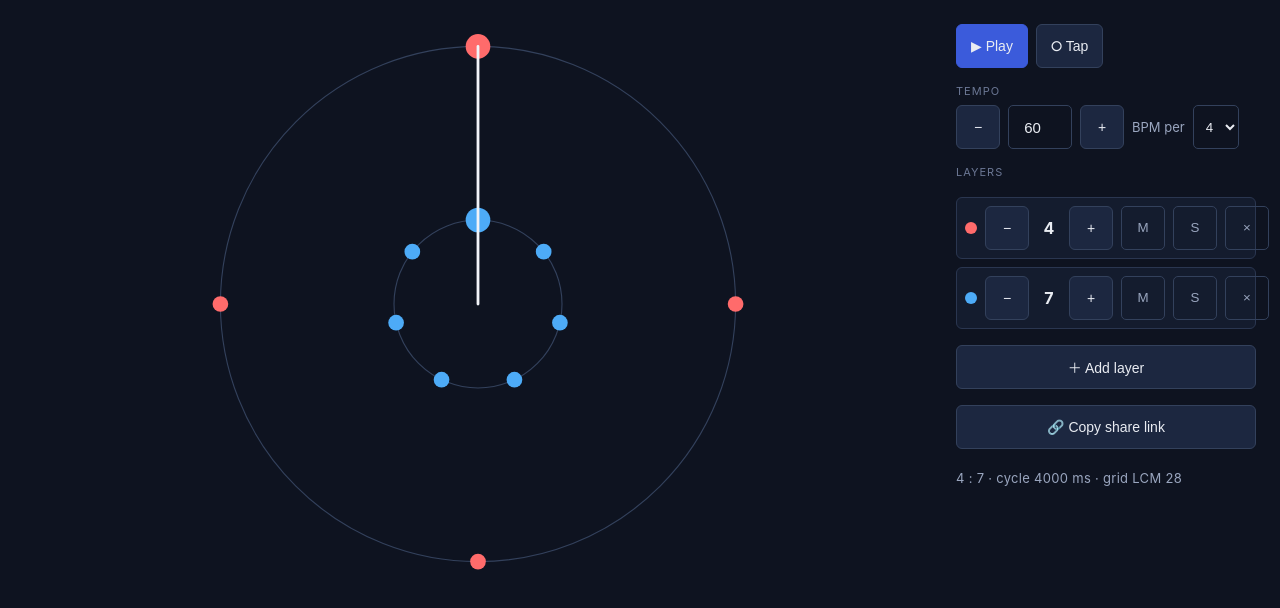
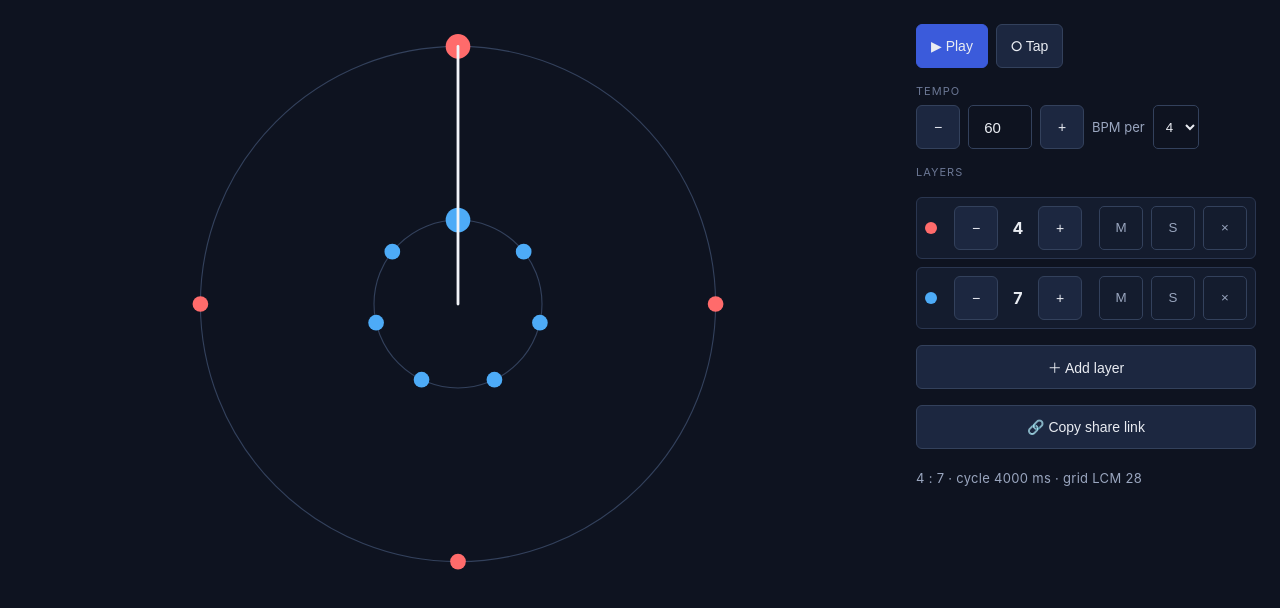
Before and after one commit to smulloni/xrith, a website with bundled scripts: page index.html in a window 1280 px wide. Built offline with nearby package versions, Linux system fonts and the light colour scheme.

Commit message:
fix: widen control panel so layer rows no longer overflow their box
The .layer-row controls have non-shrinkable minimums (12px swatch +
128px step group + 3x44px M/S/x toggles + gaps = 304px), but the
fixed 300px #panel only left 282px of inner space, so the toggles
overflowed the row's border by ~14px.

Widen #panel 300px -> 340px (322px inner, 18px slack) and bump the
stack breakpoint 860px -> 900px so the wider panel doesn't squeeze
the rings before the layout collapses to vertical.

Co-Authored-By: Claude Opus 4.7 (1M context) <noreply@anthropic.com>

```diff
--- a/styles.css
+++ b/styles.css
@@ -9,7 +9,7 @@ body { background: var(--bg); color: var(--fg);
        min-height: 100%; align-items: flex-start; }
 #viz { flex: 1; display: flex; justify-content: center; }
 #rings { width: 100%; max-width: 560px; aspect-ratio: 1 / 1; }
-#panel { width: 300px; flex: none; display: flex;
+#panel { width: 340px; flex: none; display: flex;
          flex-direction: column; gap: 16px; }
 
 .banner { background:#3b2b12; border:1px solid #ffa94d; color:#ffd8a8;
@@ -51,7 +51,7 @@ body { background: var(--bg); color: var(--fg);
          padding-top:4px; }
 
 /* Narrow: stack rings -> readout -> controls. No horizontal scroll. */
-@media (max-width: 860px) {
+@media (max-width: 900px) {
   #app { flex-direction: column; align-items: stretch; }
   #panel { width: 100%; }
   #rings { max-width: 80vw; margin: 0 auto; }
```
